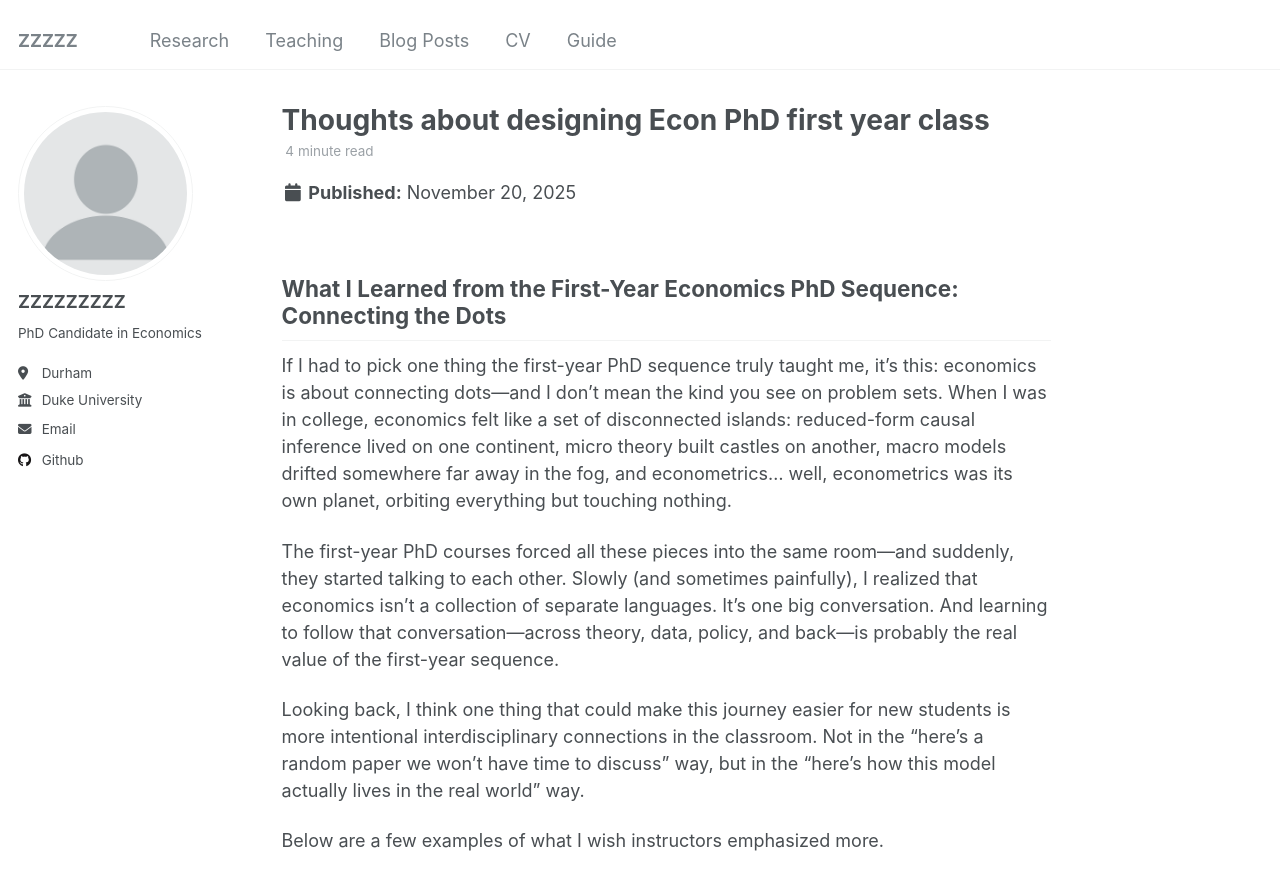
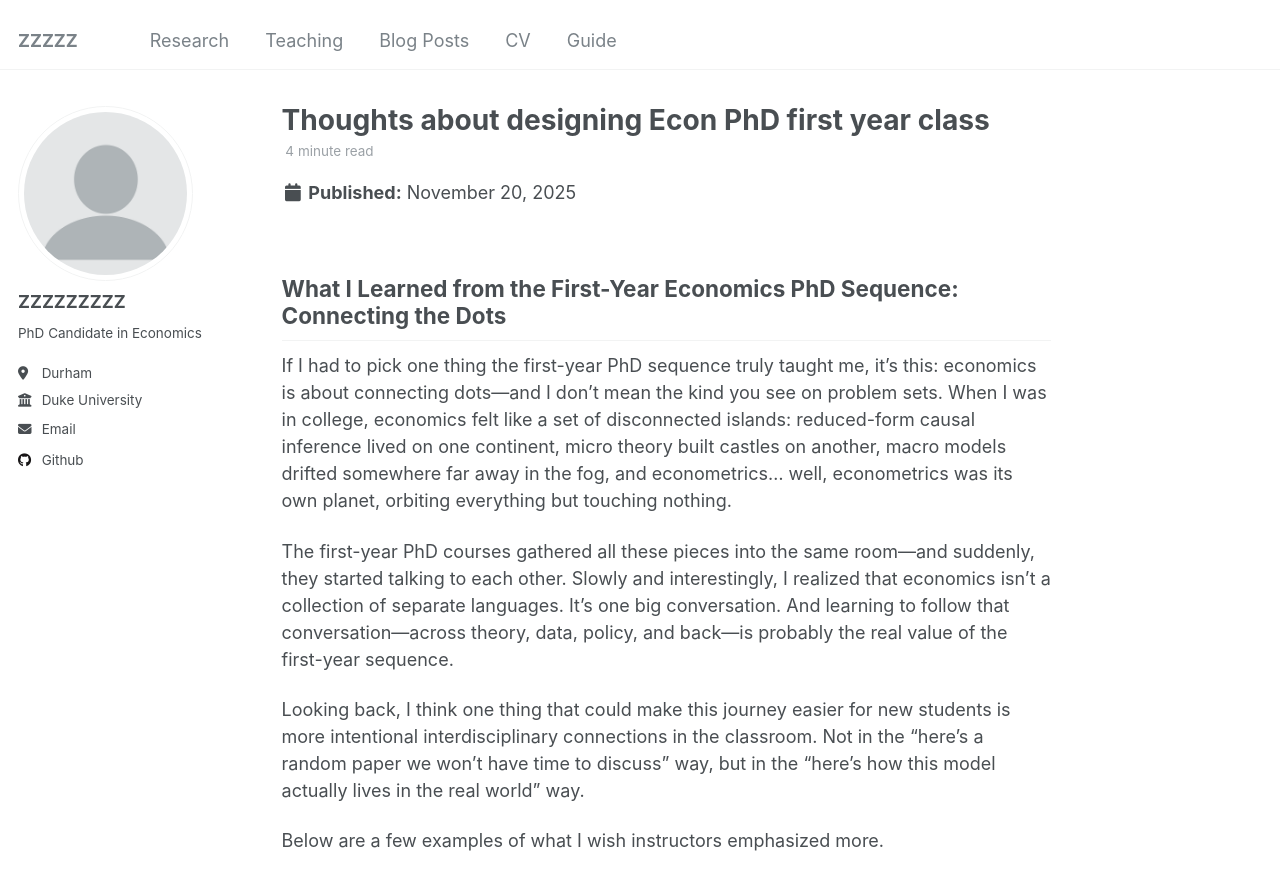
Before and after one commit to henrymzc/henrymzc.github.io, a Jekyll site: the page built from _posts/2025-11-20-blog-post-1.md, in a window 1280 px wide and 900 px high. Shown: the top 890 px of the window. Built offline with Jekyll 4.4.1, drawn with Linux system fonts in a browser that asks for light colours.

Commit message:
Enhance clarity in blog post content
Rephrase sentences for improved clarity and engagement.

```diff
--- a/_posts/2025-11-20-blog-post-1.md
+++ b/_posts/2025-11-20-blog-post-1.md
@@ -12,7 +12,7 @@ What I Learned from the First-Year Economics PhD Sequence: Connecting the Dots
 
 If I had to pick one thing the first-year PhD sequence truly taught me, it’s this: economics is about connecting dots—and I don’t mean the kind you see on problem sets. When I was in college, economics felt like a set of disconnected islands: reduced-form causal inference lived on one continent, micro theory built castles on another, macro models drifted somewhere far away in the fog, and econometrics… well, econometrics was its own planet, orbiting everything but touching nothing.
 
-The first-year PhD courses forced all these pieces into the same room—and suddenly, they started talking to each other. Slowly (and sometimes painfully), I realized that economics isn’t a collection of separate languages. It’s one big conversation. And learning to follow that conversation—across theory, data, policy, and back—is probably the real value of the first-year sequence.
+The first-year PhD courses gathered all these pieces into the same room—and suddenly, they started talking to each other. Slowly and interestingly, I realized that economics isn’t a collection of separate languages. It’s one big conversation. And learning to follow that conversation—across theory, data, policy, and back—is probably the real value of the first-year sequence.
 
 Looking back, I think one thing that could make this journey easier for new students is more intentional interdisciplinary connections in the classroom. Not in the “here’s a random paper we won't have time to discuss” way, but in the “here’s how this model actually lives in the real world” way.
 
@@ -72,7 +72,7 @@ What would really help first-years is more time spent on assumptions. Not just
 
 * Is the estimator still meaningful, or does everything fall apart?
 
-* Empirical econometrics becomes a lot more engaging—and honest—when students see that identification is rarely clean and always debatable.
+Empirical econometrics becomes a lot more engaging—and honest—when students see that identification is rarely clean and always debatable.
 
 Example 3: Macroeconomics and the Limits of Identification
 --------
```
